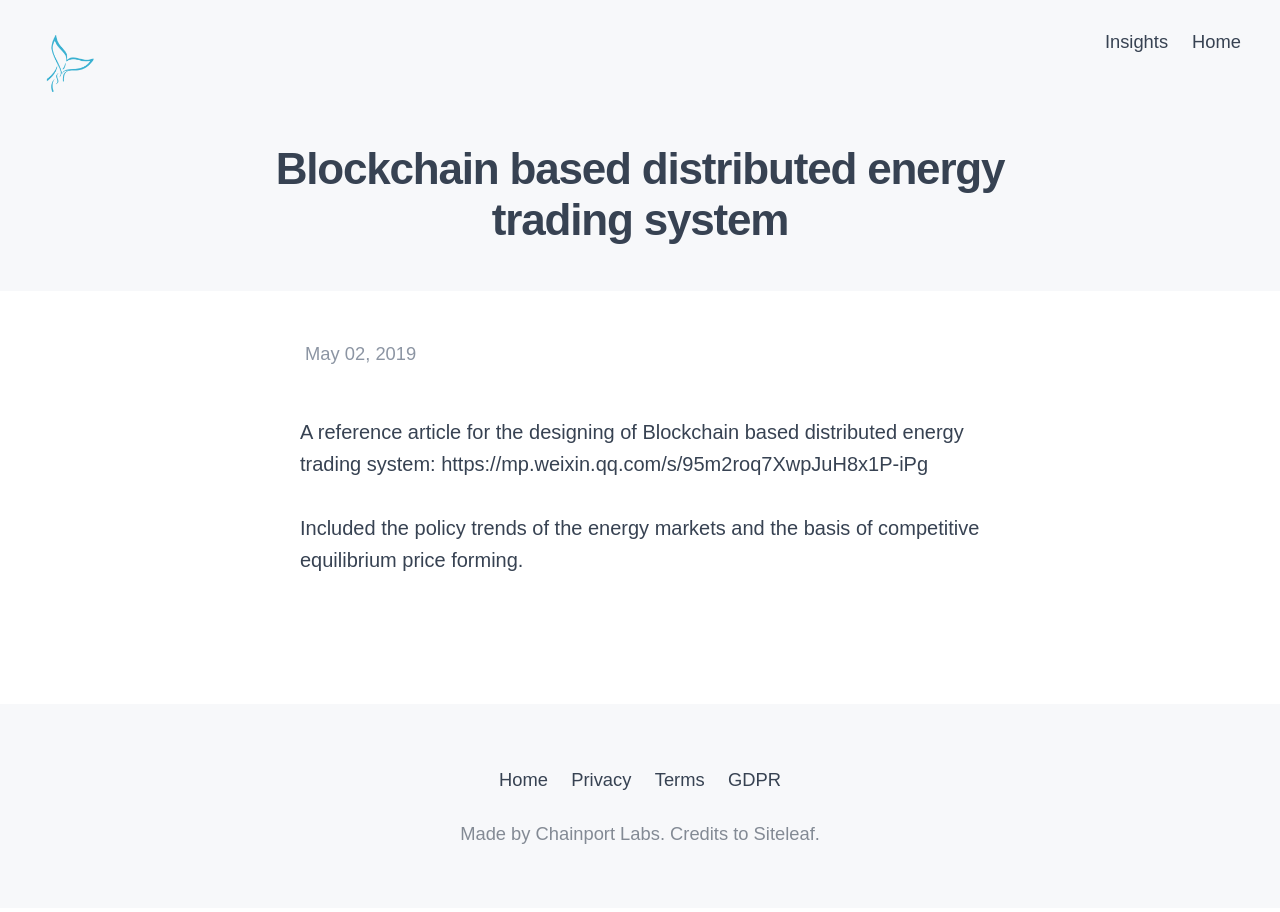
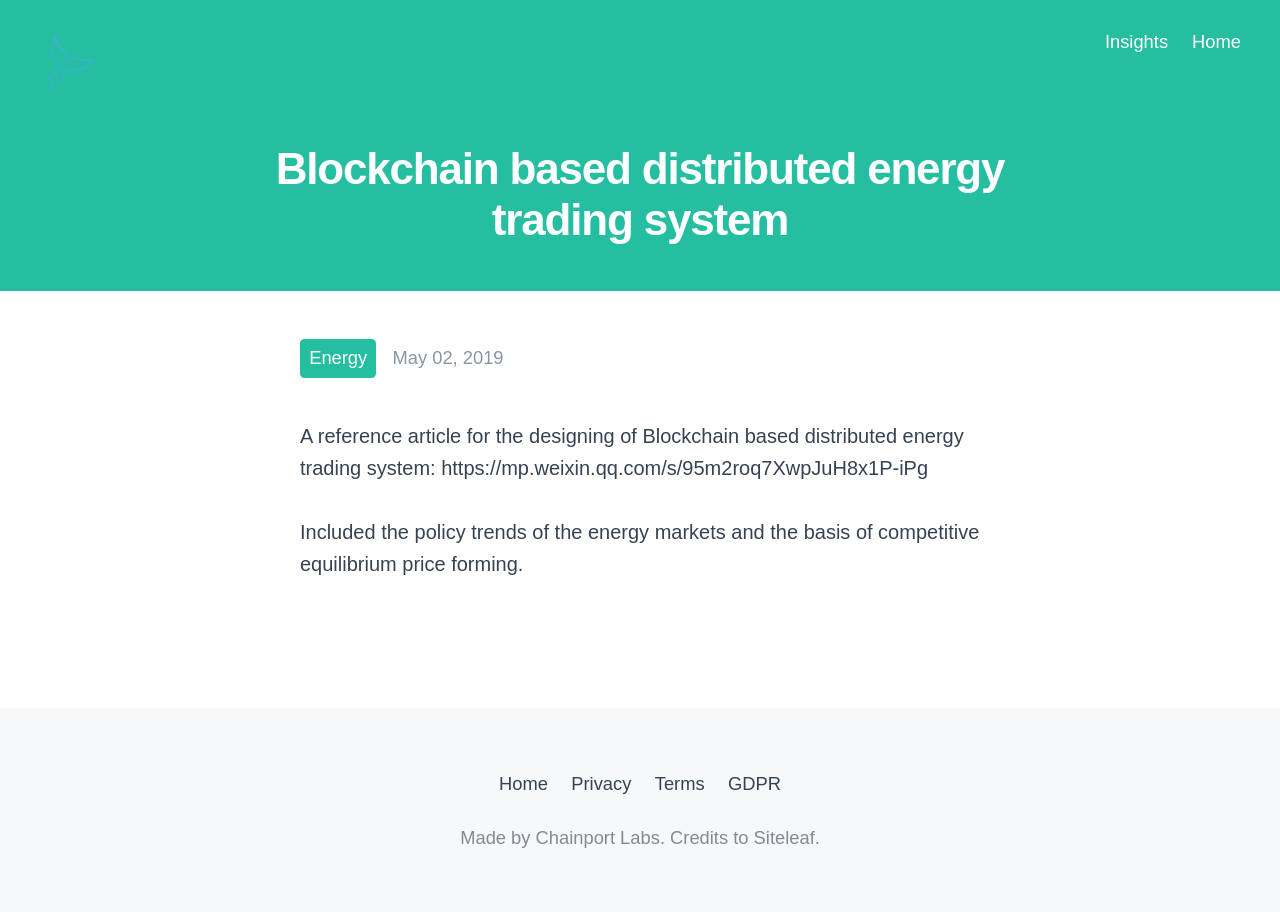
Before and after one commit to sundaywork/chainport_insights, a Jekyll site: the page built from _posts/2019-05-02-blockchain-based-distributed-energy-trading-system.markdown, in a window 1280 px wide. Built offline with Jekyll 4.4.1, drawn with Linux system fonts in a browser that asks for light colours; some web fonts are replaced.

Commit message:
Updated Blockchain Based Distributed Energy Trading System

```diff
--- a/_posts/2019-05-02-blockchain-based-distributed-energy-trading-system.markdown
+++ b/_posts/2019-05-02-blockchain-based-distributed-energy-trading-system.markdown
@@ -1,6 +1,8 @@
 ---
 title: Blockchain based distributed energy trading system
 date: 2019-05-02 08:23:00 -04:00
+tags:
+- Energy
 ---
 
 A reference article for the designing of Blockchain based distributed energy trading system:
```
